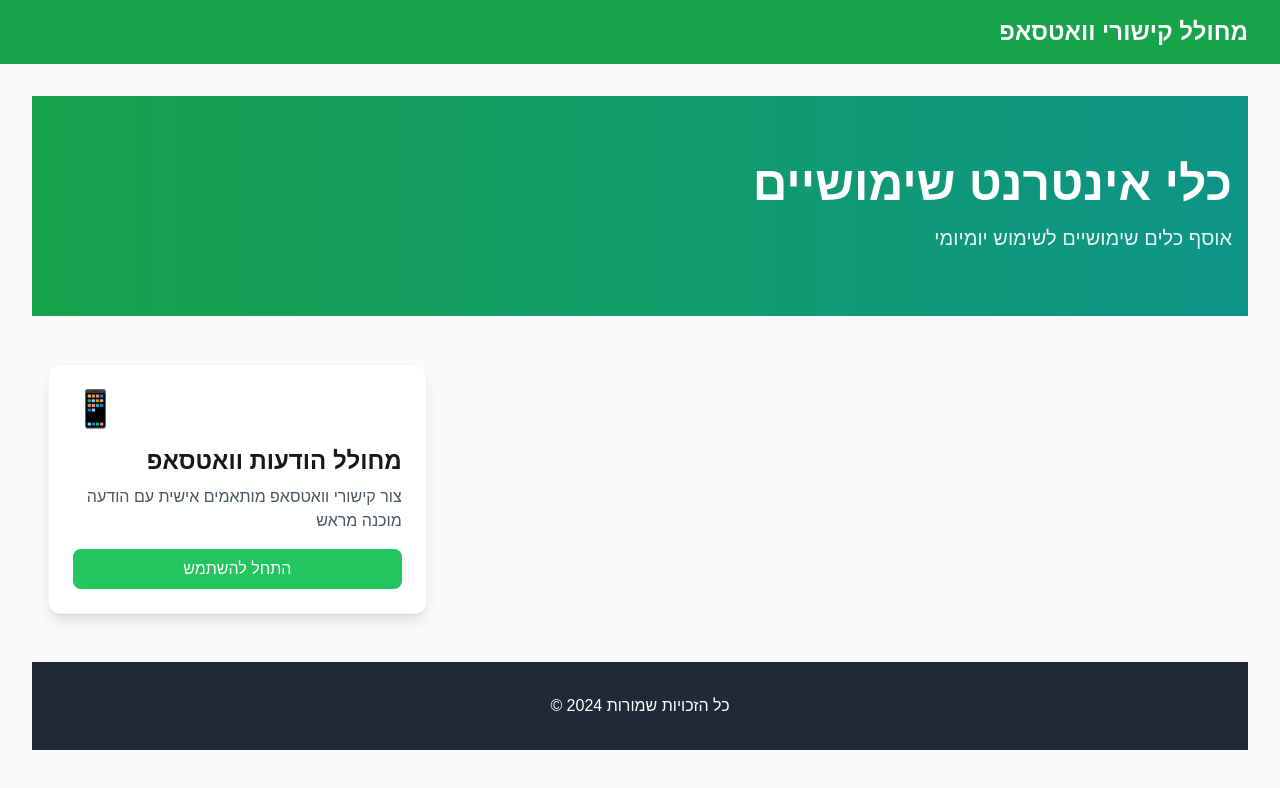
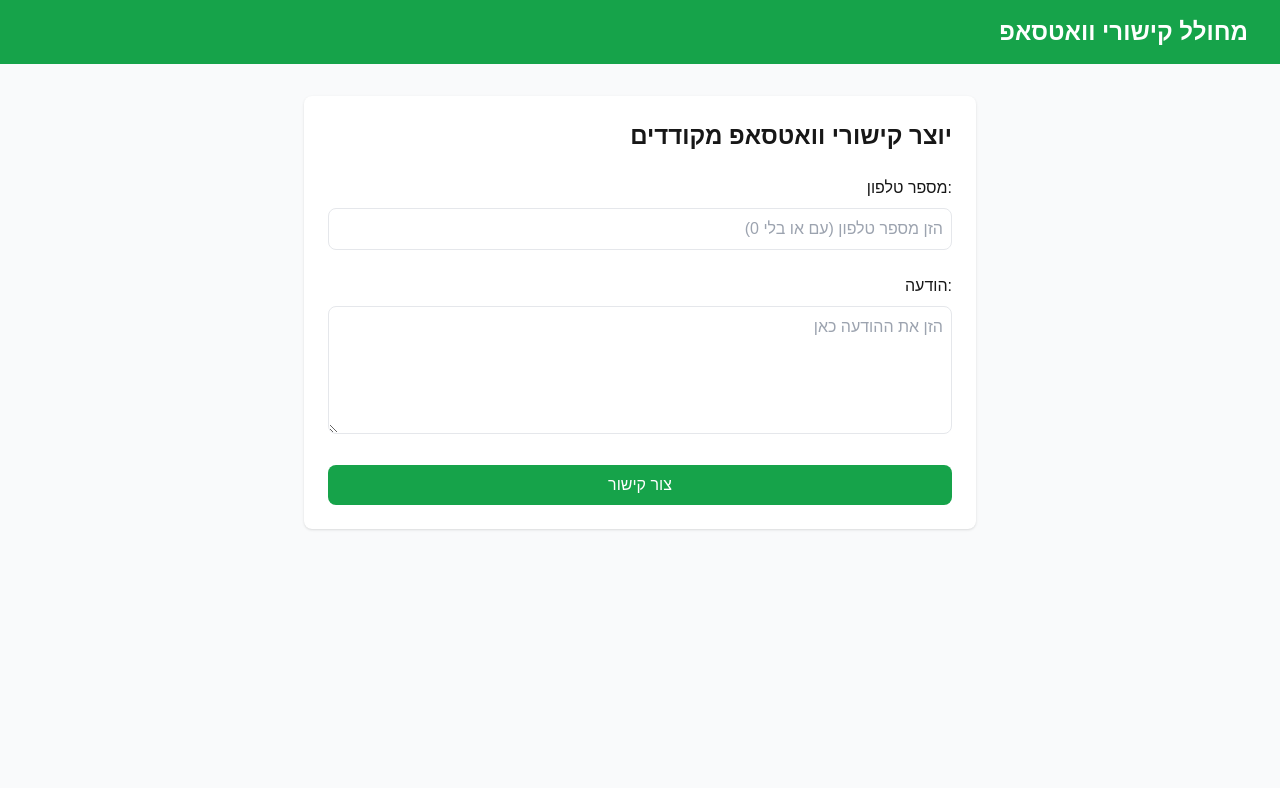
Before and after one commit to yehudasadya/web-toolssss, a Next.js app: page / in a window 1280 px wide. Shown: the top 788 px of the page. Built offline with nearby package versions, Linux system fonts and the light colour scheme.

Commit message:
תיקון המחולל

```diff
--- a/app/components/WhatsAppEncoder.tsx
+++ b/app/components/WhatsAppEncoder.tsx
@@ -1,71 +1,98 @@
-import Link from 'next/link'
+'use client';
+import { useState } from 'react';
 
-export default function Home() {
- const tools = [
-   {
-     title: "מחולל הודעות וואטסאפ",
-     description: "צור קישורי וואטסאפ מותאמים אישית עם הודעה מוכנה מראש",
-     icon: "📱",
-     href: "/web-toolssss/whatsapp",
-     color: "bg-green-500"
-   },
-   // נשאיר את השאר לבינתיים לא פעיל
-   /*
-   {
-     title: "המרת טקסט",
-     description: "המר טקסט בין פורמטים שונים - אותיות גדולות, קטנות ועוד",
-     icon: "📝",
-     href: "/text",
-     color: "bg-blue-500"
-   },
-   {
-     title: "מחשבון תאריכים",
-     description: "חשב הפרשי תאריכים, הוסף או החסר ימים מתאריך",
-     icon: "📅",
-     href: "/dates",
-     color: "bg-purple-500"
-   },
-   */
- ];
+export default function WhatsAppEncoder() {
+    const [phoneNumber, setPhoneNumber] = useState('');
+    const [message, setMessage] = useState('');
+    const [encodedLink, setEncodedLink] = useState('');
+    const [error, setError] = useState('');
 
- return (
-   <main className="min-h-screen bg-gray-50">
-     {/* Hero Section */}
-     <div className="bg-gradient-to-r from-green-600 to-teal-600 text-white">
-       <div className="container mx-auto px-4 py-16">
-         <h1 className="text-4xl md:text-5xl font-bold mb-4 text-right">
-           כלי אינטרנט שימושיים
-         </h1>
-         <p className="text-xl opacity-90 text-right">
-           אוסף כלים שימושיים לשימוש יומיומי
-         </p>
-       </div>
-     </div>
+    const handlePhoneChange = (e: React.ChangeEvent<HTMLInputElement>) => {
+        const value = e.target.value.replace(/\D/g, '');
+        setPhoneNumber(value);
+        setError('');
+    };
 
-     {/* Tools Grid */}
-     <div className="container mx-auto px-4 py-12">
-       <div className="grid grid-cols-1 md:grid-cols-2 lg:grid-cols-3 gap-6">
-         {tools.map((tool, index) => (
-           <Link href={tool.href} key={index}>
-             <div className="bg-white rounded-xl shadow-lg p-6 hover:shadow-xl transition duration-300 cursor-pointer border border-gray-100">
-               <div className="text-4xl mb-4">{tool.icon}</div>
-               <h2 className="text-2xl font-semibold mb-2 text-right">{tool.title}</h2>
-               <p className="text-gray-600 text-right">{tool.description}</p>
-               <div className={`mt-4 ${tool.color} text-white px-4 py-2 rounded-lg text-center`}>
-                 התחל להשתמש
-               </div>
-             </div>
-           </Link>
-         ))}
-       </div>
-     </div>
+    const generateLink = () => {
+        if (!phoneNumber) {
+            setError('נא להזין מספר טלפון');
+            return;
+        }
 
-     {/* Footer */}
-     <footer className="bg-gray-800 text-white py-8">
-       <div className="container mx-auto px-4 text-center">
-         <p>© 2024 כל הזכויות שמורות</p>
-       </div>
-     </footer>
-   </main>
- );
+        let formattedPhone = phoneNumber;
+        if (formattedPhone.startsWith('0')) {
+            formattedPhone = formattedPhone.substring(1);
+        }
+
+        if (!formattedPhone.startsWith('972')) {
+            formattedPhone = '972' + formattedPhone;
+        }
+
+        const encodedMessage = encodeURIComponent(message);
+        const link = `https://wa.me/${formattedPhone}?text=${encodedMessage}`;
+        setEncodedLink(link);
+    };
+
+    const copyToClipboard = () => {
+        navigator.clipboard.writeText(encodedLink);
+    };
+
+    return (
+        <div className="bg-white rounded-lg shadow p-6 max-w-2xl mx-auto">
+            <div className="space-y-6 text-right">
+                <h2 className="text-2xl font-bold mb-4">יוצר קישורי וואטסאפ מקודדים</h2>
+
+                <div className="space-y-2">
+                    <label className="block font-medium">מספר טלפון:</label>
+                    <input
+                        type="tel"
+                        value={phoneNumber}
+                        onChange={handlePhoneChange}
+                        className="w-full p-2 border rounded-lg text-right"
+                        placeholder="הזן מספר טלפון (עם או בלי 0)"
+                        dir="rtl"
+                    />
+                    {error && <p className="text-red-500 text-sm">{error}</p>}
+                </div>
+
+                <div className="space-y-2">
+                    <label className="block font-medium">הודעה:</label>
+                    <textarea
+                        value={message}
+                        onChange={(e) => setMessage(e.target.value)}
+                        className="w-full p-2 border rounded-lg min-h-32 text-right"
+                        placeholder="הזן את ההודעה כאן"
+                        dir="rtl"
+                    />
+                </div>
+
+                <button
+                    onClick={generateLink}
+                    className="w-full bg-green-600 hover:bg-green-700 text-white px-4 py-2 rounded-lg"
+                >
+                    צור קישור
+                </button>
+
+                {encodedLink && (
+                    <div className="space-y-2 mt-4">
+                        <label className="block font-medium">הקישור המקודד:</label>
+                        <div className="flex gap-2">
+                            <input
+                                type="text"
+                                value={encodedLink}
+                                readOnly
+                                className="w-full p-2 border rounded-lg bg-gray-50"
+                            />
+                            <button
+                                onClick={copyToClipboard}
+                                className="bg-blue-600 hover:bg-blue-700 text-white px-4 py-2 rounded-lg"
+                            >
+                                העתק
+                            </button>
+                        </div>
+                    </div>
+                )}
+            </div>
+        </div>
+    );
 }
```
